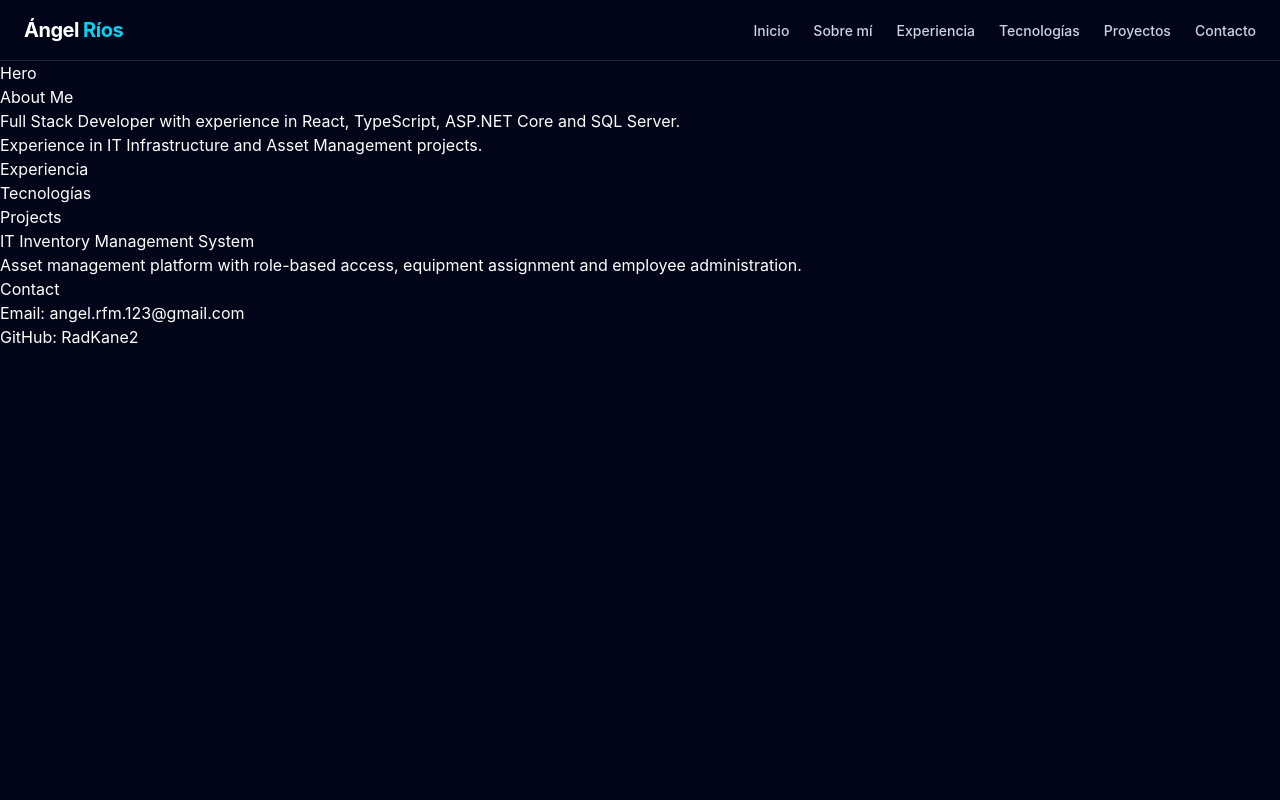
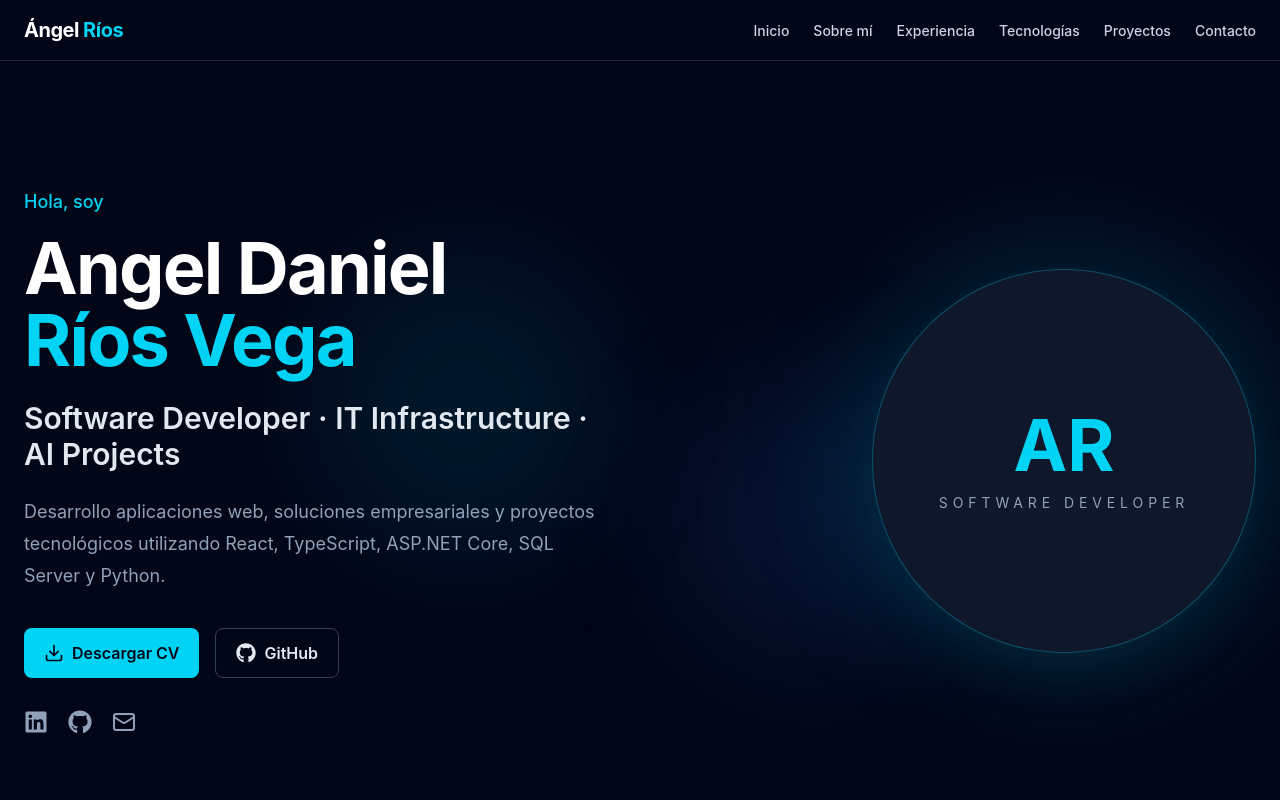
Before and after one commit to RadKane2/portfolio-website, a React (Vite) app in the folder portfolio-website/: page / in a window 1280 px wide. Shown: the top 800 px of the page. Built offline with nearby package versions, Linux system fonts and the light colour scheme.

Commit message:
feat: crear hero section

```diff
--- a/portfolio-website/package.json
+++ b/portfolio-website/package.json
@@ -15,6 +15,7 @@
     "lucide-react": "^1.24.0",
     "react": "^19.2.7",
     "react-dom": "^19.2.7",
+    "react-icons": "^5.7.0",
     "react-router-dom": "^7.18.1",
     "tailwindcss": "^4.3.2"
   },
--- a/portfolio-website/src/index.css
+++ b/portfolio-website/src/index.css
@@ -1,9 +1,16 @@
 @import "tailwindcss";
 
-html{
-    scroll-behavior:smooth;
+html {
+  scroll-behavior: smooth;
 }
 
-body{
-    @apply bg-slate-950 text-white;
+body {
+  min-width: 320px;
+  background-color: #020617;
+  color: white;
+  font-family: Inter, system-ui, sans-serif;
 }
+
+section {
+  scroll-margin-top: 80px;
+}
--- a/portfolio-website/src/sections/Hero.tsx
+++ b/portfolio-website/src/sections/Hero.tsx
@@ -1,7 +1,108 @@
+import { Download, Mail } from "lucide-react";
+import { FaGithub, FaLinkedin } from "react-icons/fa";
+
 function Hero() {
   return (
-    <section id="inicio">
-      <h1>Hero</h1>
+    <section
+      id="inicio"
+      className="relative flex min-h-screen items-center overflow-hidden px-6 py-24"
+    >
+      <div className="absolute inset-0 -z-10">
+        <div className="absolute left-1/4 top-1/4 h-72 w-72 rounded-full bg-cyan-500/10 blur-3xl" />
+        <div className="absolute bottom-1/4 right-1/4 h-72 w-72 rounded-full bg-blue-500/10 blur-3xl" />
+      </div>
+
+      <div className="mx-auto grid w-full max-w-7xl items-center gap-14 lg:grid-cols-2">
+        <div>
+          <p className="mb-4 text-lg font-medium text-cyan-400">
+            Hola, soy
+          </p>
+
+          <h1 className="max-w-3xl text-5xl font-bold tracking-tight text-white sm:text-6xl lg:text-7xl">
+            Angel Daniel
+            <span className="block text-cyan-400">Ríos Vega</span>
+          </h1>
+
+          <h2 className="mt-6 text-2xl font-semibold text-slate-200 sm:text-3xl">
+            Software Developer · IT Infrastructure · AI Projects
+          </h2>
+
+          <p className="mt-6 max-w-2xl text-lg leading-8 text-slate-400">
+            Desarrollo aplicaciones web, soluciones empresariales y proyectos
+            tecnológicos utilizando React, TypeScript, ASP.NET Core, SQL Server
+            y Python.
+          </p>
+
+          <div className="mt-9 flex flex-wrap gap-4">
+            <a
+              href="/Angel_Daniel_Rios_Vega_CV.pdf"
+              download
+              className="inline-flex items-center gap-2 rounded-lg bg-cyan-400 px-5 py-3 font-semibold text-slate-950 transition hover:bg-cyan-300"
+            >
+              <Download size={20} />
+              Descargar CV
+            </a>
+
+            <a
+              href="https://github.com/RadKane2"
+              target="_blank"
+              rel="noreferrer"
+              className="inline-flex items-center gap-2 rounded-lg border border-slate-700 px-5 py-3 font-semibold text-slate-200 transition hover:border-cyan-400 hover:text-cyan-400"
+            >
+             <FaGithub size={20} />
+              GitHub
+            </a>
+
+          </div>
+
+          <div className="mt-8 flex items-center gap-5">
+            <a
+              href="https://www.linkedin.com/in/angel-daniel-rios-vega-b999151b9"
+              target="_blank"
+              rel="noreferrer"
+              aria-label="LinkedIn"
+              className="text-slate-400 transition hover:text-cyan-400"
+            >
+              <FaLinkedin size={24} />
+            </a>
+
+            <a
+              href="https://github.com/RadKane2"
+              target="_blank"
+              rel="noreferrer"
+              aria-label="GitHub"
+              className="text-slate-400 transition hover:text-cyan-400"
+            >
+              <FaGithub size={24} />
+            </a>
+
+            <a
+                href="mailto:angel.rfm.123@gmail.com"
+                className="text-slate-400 transition hover:text-cyan-400"
+                aria-label="Correo"
+            >
+                <Mail size={24} />
+            </a>
+          </div>
+        </div>
+
+        <div className="flex justify-center lg:justify-end">
+          <div className="relative">
+            <div className="absolute inset-0 rounded-full bg-cyan-400/20 blur-3xl" />
+
+            <div className="relative flex h-72 w-72 items-center justify-center rounded-full border border-cyan-400/30 bg-slate-900 shadow-2xl shadow-cyan-950/40 sm:h-96 sm:w-96">
+              <div className="text-center">
+                <span className="block text-7xl font-bold text-cyan-400">
+                  AR
+                </span>
+                <span className="mt-3 block text-sm uppercase tracking-[0.35em] text-slate-400">
+                  Software Developer
+                </span>
+              </div>
+            </div>
+          </div>
+        </div>
+      </div>
     </section>
   );
 }
```
Also changed, not shown: 2 other files (tests, documents, lock files or other folders).
